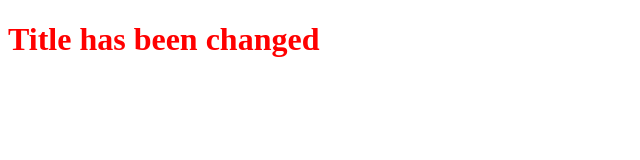
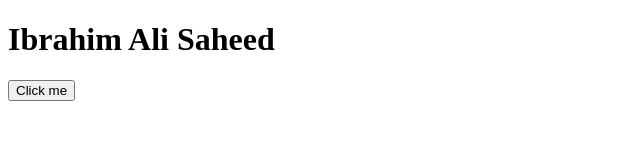
Before and after one commit to Ibbya42/JavaScript, a plain HTML site: page index.html in a window 1280 px wide. Shown: the whole page, without its empty margins (0-640 px from the left). Drawn offline with Linux system fonts and the light colour scheme.

Commit message:
21/07 Push

```diff
--- a/app.js
+++ b/app.js
@@ -300,6 +300,10 @@ let user =[
 
 // console.log(document.getElementById('title'))
 
-document.querySelector('.title').innerHTML = 'Title has been changed';
+// document.querySelector('.title').innerHTML = 'Title has been changed';
+// document.querySelector('.title').style.color = 'red';
 
-document.querySelector('.title').style.color = 'red';
+function changetitletored(){
+    document.querySelector('.title').style.color = 'red';
+    console.log('Clicked');
+}
--- a/index.html
+++ b/index.html
@@ -11,5 +11,7 @@
 <body>
     <!-- <h1 id="title"> Ibrahim Ali Saheed </h1> -->
     <h1 class="title"> Ibrahim Ali Saheed </h1>
+
+    <button onclick="changetitletored()">Click me</button>
 </body>
 </html>
```
